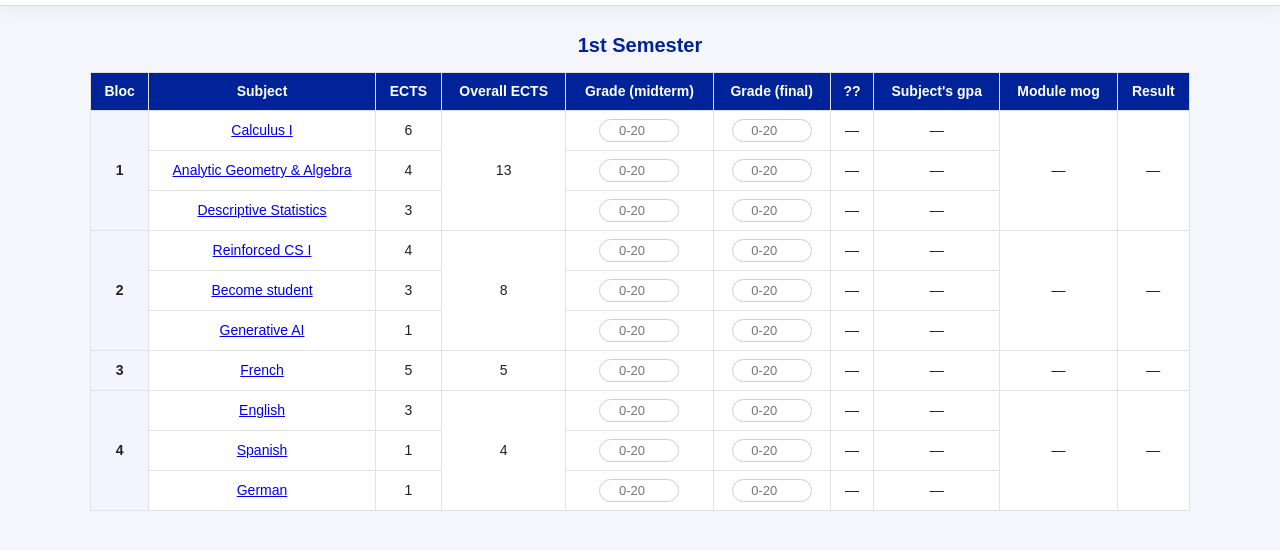
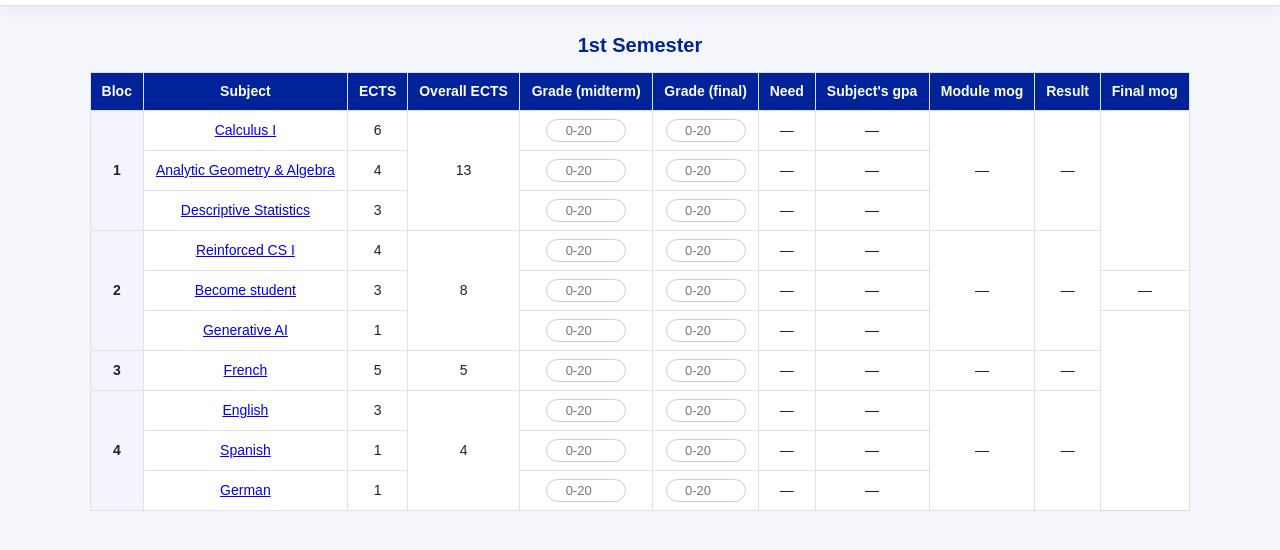
Before and after one commit to smn1865/GPAcalculator, a plain HTML site: page GpaCalculator.html in a window 1280 px wide. Shown: the part 86-636 px from the top of the page. Drawn offline with Linux system fonts and the light colour scheme.

Commit message:
add final mog column

```diff
--- a/GpaCalculator.html
+++ b/GpaCalculator.html
@@ -37,10 +37,11 @@
         <th>Overall ECTS</th>
         <th>Grade (midterm)</th>
         <th>Grade (final)</th>
-        <th>??</th>
+        <th>Need</th>
         <th>Subject's gpa</th>
         <th>Module mog</th>
         <th>Result</th>
+        <th>Final mog</th>
       </tr>
     </thead>
 
@@ -104,6 +105,7 @@
         <td><input class="final" type="number" min="0" max="20" step="0.1" placeholder="0-20" /></td>
         <td class="avg">&mdash;</td>
         <td class="gpa">&mdash;</td>
+        <td class="overall">&mdash;</td>
         <!-- mog/result merged above -->
       </tr>
       <tr data-bloc="2" data-subject-id="genai">
```
